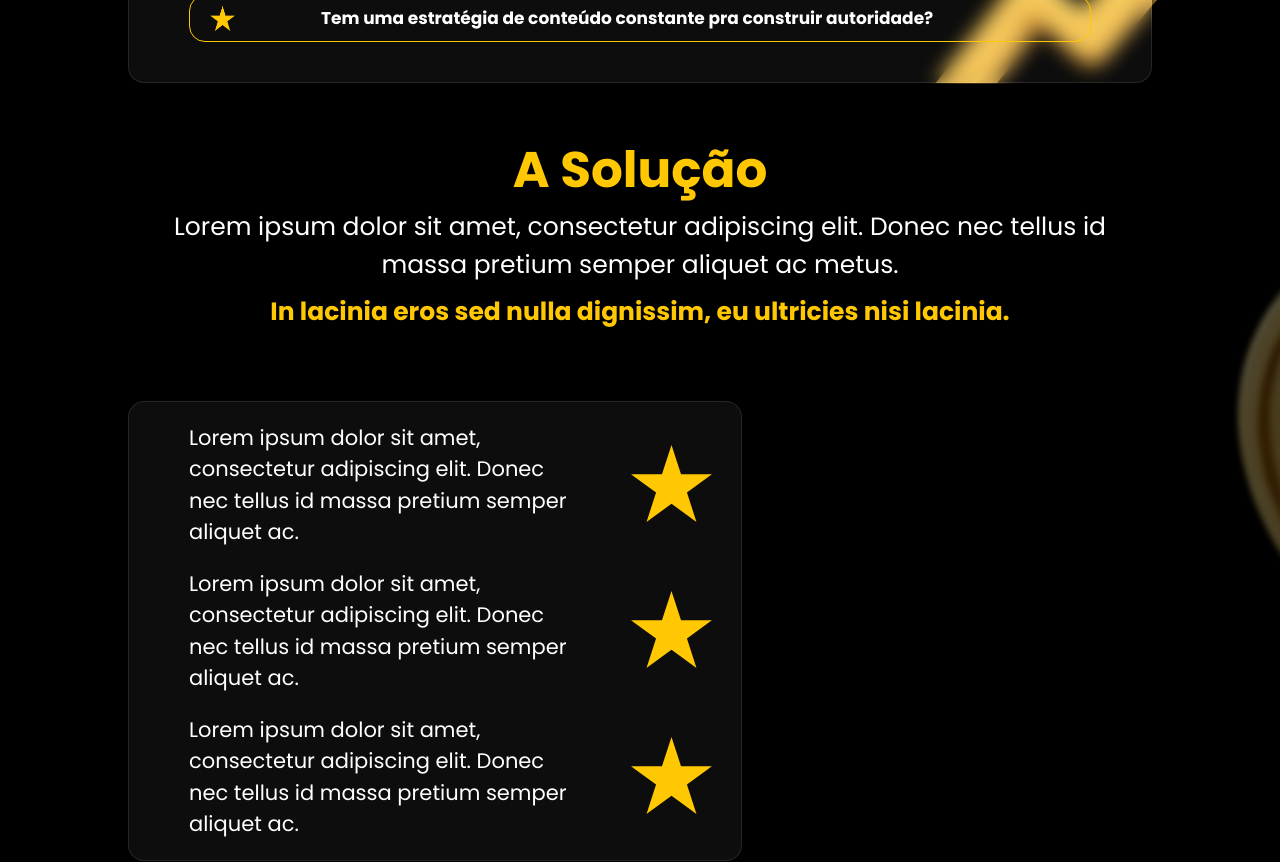
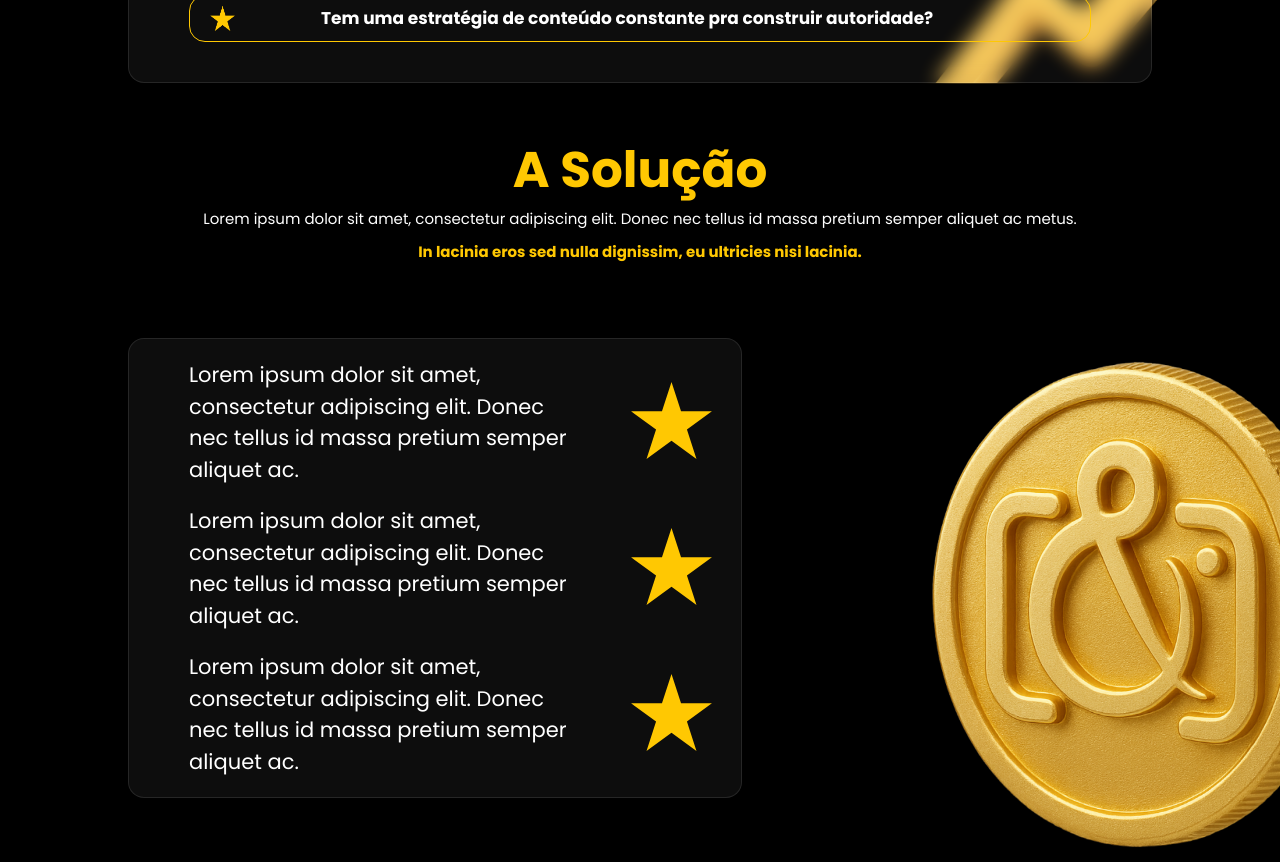
Before and after one commit to Film-Lab-landing-pages/ceos-lp, a Next.js app: page /ceo-masterclass in a window 1280 px wide. Shown: the part 2160-3022 px from the top of the page. Built offline with nearby package versions, Linux system fonts and the light colour scheme.

Commit message:
feat: changing backgrounds on apresentacao and solucao sections

```diff
--- a/src/sections/ASolucao/styles.ts
+++ b/src/sections/ASolucao/styles.ts
@@ -3,8 +3,14 @@ import styled from 'styled-components'
 
 export const SolucaoSection = styled(Section)`
   margin: 5rem 0;
-  background: url('/images/bg_section02.png') center center no-repeat;
+  background: url('/images/bg_a_solucao.png') center center no-repeat;
   background-size: cover;
+
+  @media (max-width: 480px) {
+    background: url('/images/bg_a_solucao_mobile.png');
+    min-height: 150vh;
+    margin: 0;
+  }
 `
 
 export const FlexContainer = styled(Container)`
@@ -18,7 +24,7 @@ export const SubtitleWrapper = styled.div`
   flex-direction: column;
   align-items: center;
   justify-content: center;
-  margin-bottom: 7rem;
+  margin-bottom: 7.5rem;
 
   @media (max-width: 480px) {
     margin-bottom: 3rem;
@@ -27,7 +33,7 @@ export const SubtitleWrapper = styled.div`
 
 export const SubtitleMainText = styled.p`
   color: var(--color-white);
-  font-size: 25px;
+  font-size: 1.5rem;
   text-align: center;
   margin-bottom: 1rem;
   max-width: 1600px;
@@ -46,13 +52,14 @@ export const SubtitleSpan = styled.span`
   color: var(--color-yellow);
   font-weight: bold;
   text-align: center;
-  font-size: 25px;
+  font-size: 1.5rem;
   text-align: center;
   max-width: 1600px;
 
   @media (max-width: 1024px) {
     font-size: 2rem;
     padding: 0 1rem;
+    margin-bottom: 7.5rem;
   }
 
   @media (max-width: 480px) {
@@ -67,6 +74,9 @@ export const CardWrapper = styled.div`
 
   @media (max-width: 1024px) {
     justify-content: center !important;
+  }
+  @media (max-width: 480px) {
+    margim-bottom: 20rem;
   }
 `
 
@@ -97,7 +107,7 @@ export const CardContent = styled.div`
   padding: 2rem;
 
   @media (max-width: 480px) {
-    padding: 1rem;
+    padding: 2rem;
     gap: 1.5rem;
   }
 `
--- a/src/sections/Apresentacao/styles.ts
+++ b/src/sections/Apresentacao/styles.ts
@@ -10,6 +10,8 @@ export const ApresentacaoSection = styled(Section)`
   }
 
   @media (max-width: 480px) {
+    background: url('/images/bg_apresentacao_mobile.png') center center
+      no-repeat;
     .hide-on-desktop {
       display: block;
     }
```
Also changed, not shown: public/images/bg_a_solucao_mobile.png (added), public/images/bg_apresentacao_mobile.png (added).
